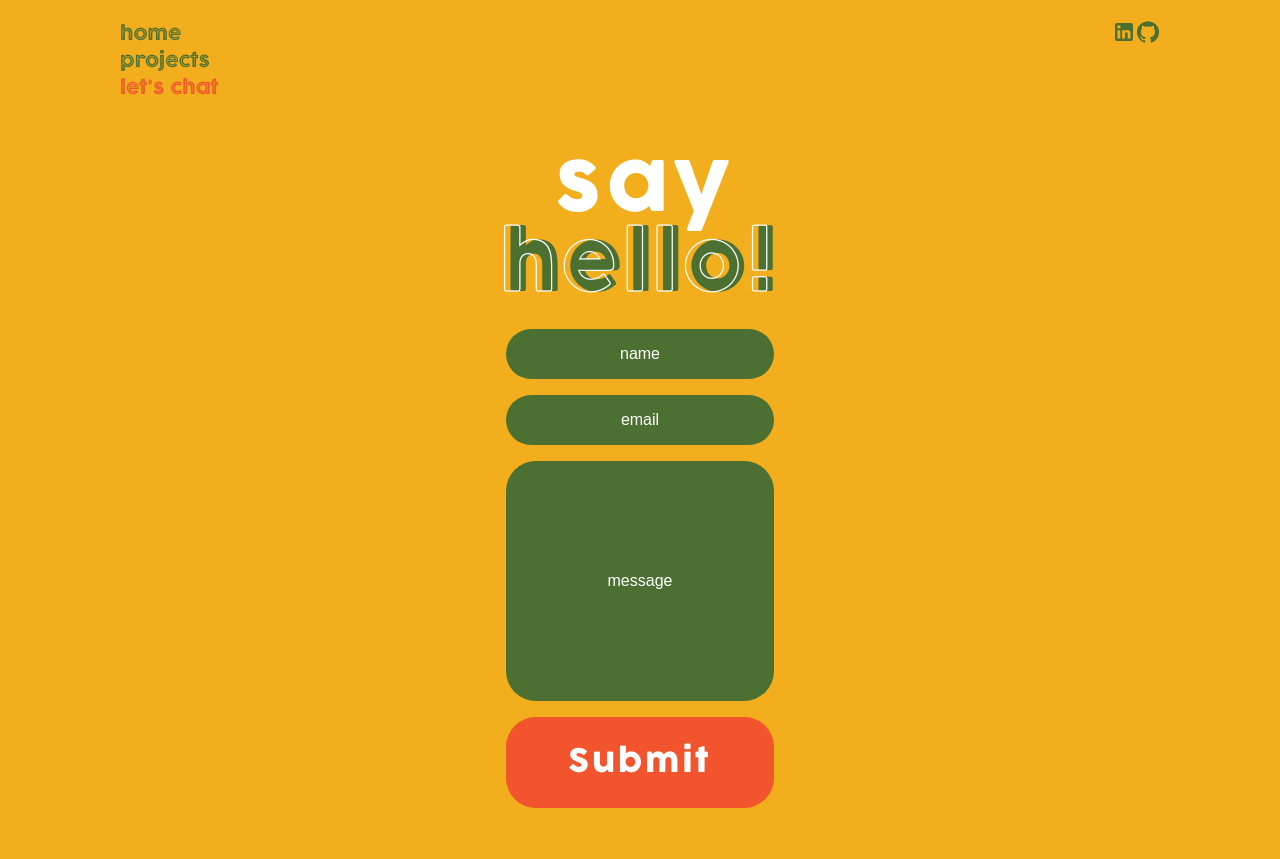
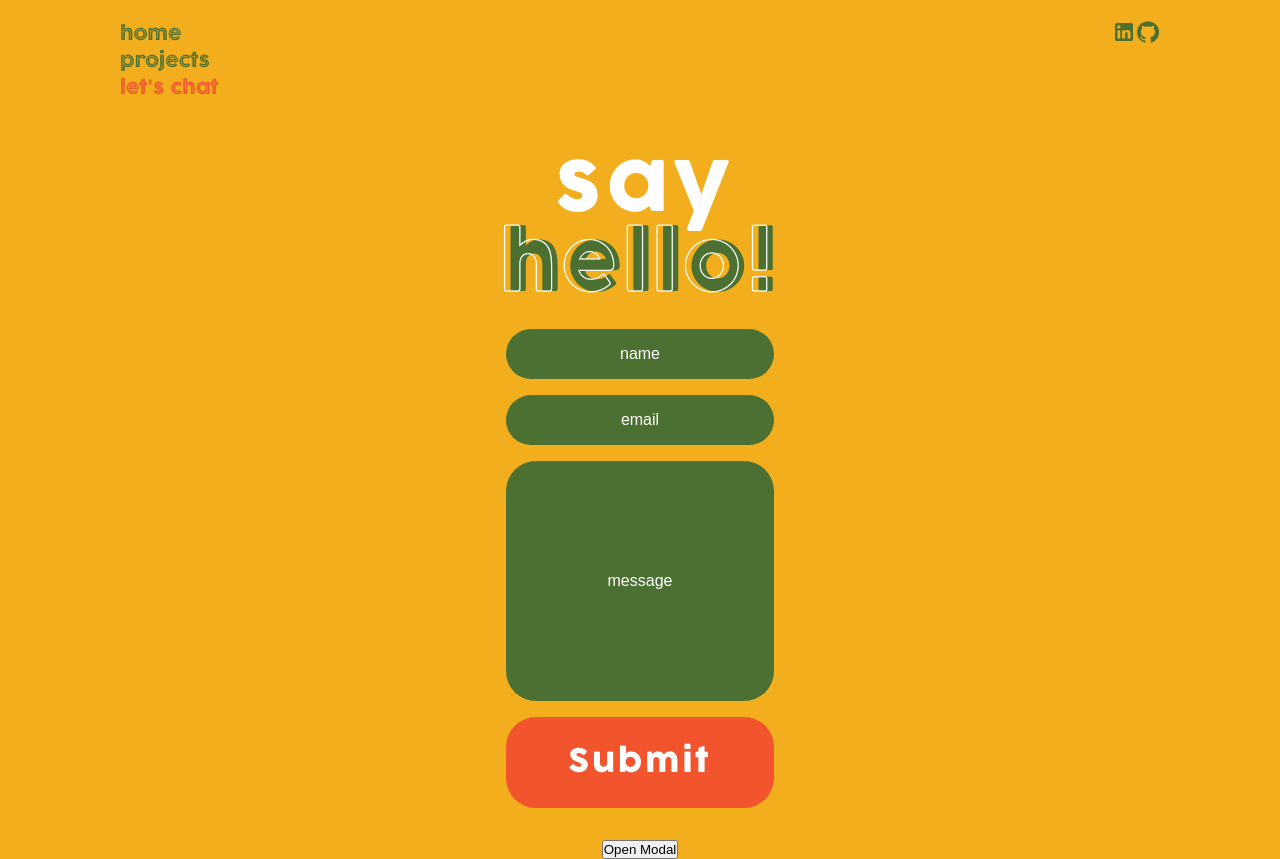
Before and after one commit to zedvas/portfolio, a React (Vite) app: page /contact in a window 1280 px wide. Built offline with nearby package versions, Linux system fonts and the light colour scheme.

Commit message:
set up modal

```diff
--- a/src/App.jsx
+++ b/src/App.jsx
@@ -4,8 +4,40 @@ import { Home } from "./Home";
 import { Projects } from "./Projects";
 import { Nav } from "./Nav";
 import "./css/app.css";
+import { useState } from "react";
+import ReactModal from "react-modal";
 
 function App() {
+  const [reactModalIsOpen, setReactModalIsOpen] = useState(false);
+
+  const openReactModal= () => {
+    setReactModalIsOpen(true)
+  }
+
+  const closeReactModal= () => {
+    setReactModalIsOpen(false)
+  }
+
+  ReactModal.setAppElement("#root");
+
+  const modalStyle = {
+    overlay: {height:"30px", width: "30px", margin:"auto"},
+    content: {
+      display: 'flex',
+      flexDirection: 'column',
+      alignItems: 'center',
+      justifyContent: 'center',
+      boxShadow: 'rgba(100, 100, 111, 0.3) 0px 7px 29px 0px',
+      backgroundColor: 'white',
+      border: '2px solid rgb(240, 240, 240)',
+      borderRadius: '12px',
+      position: 'absolute',
+      height: 'fit-content',
+      width: '300px',
+      top: '120px',
+      left: 'calc(50% - 150px)'
+    }
+  }
   return (<div className="appContainer">
       <Nav />
         <Routes>
@@ -13,6 +45,14 @@ function App() {
           <Route path="/projects" element={<Projects />} />
           <Route path="/contact" element={<Contact />} />
         </Routes>
+        <button onClick={() => openReactModal()}>Open Modal</button>
+      <ReactModal
+        isOpen={reactModalIsOpen}
+        onRequestClose={closeReactModal}
+        style={modalStyle}
+      >
+        <button onClick={closeReactModal}>✖️ Close Modal</button>
+      </ReactModal>
 </div>  );
 }
 
--- /dev/null
+++ b/src/Modal.jsx
@@ -0,0 +1,3 @@
+export const Modal = () => {
+    return (  );
+}
```
